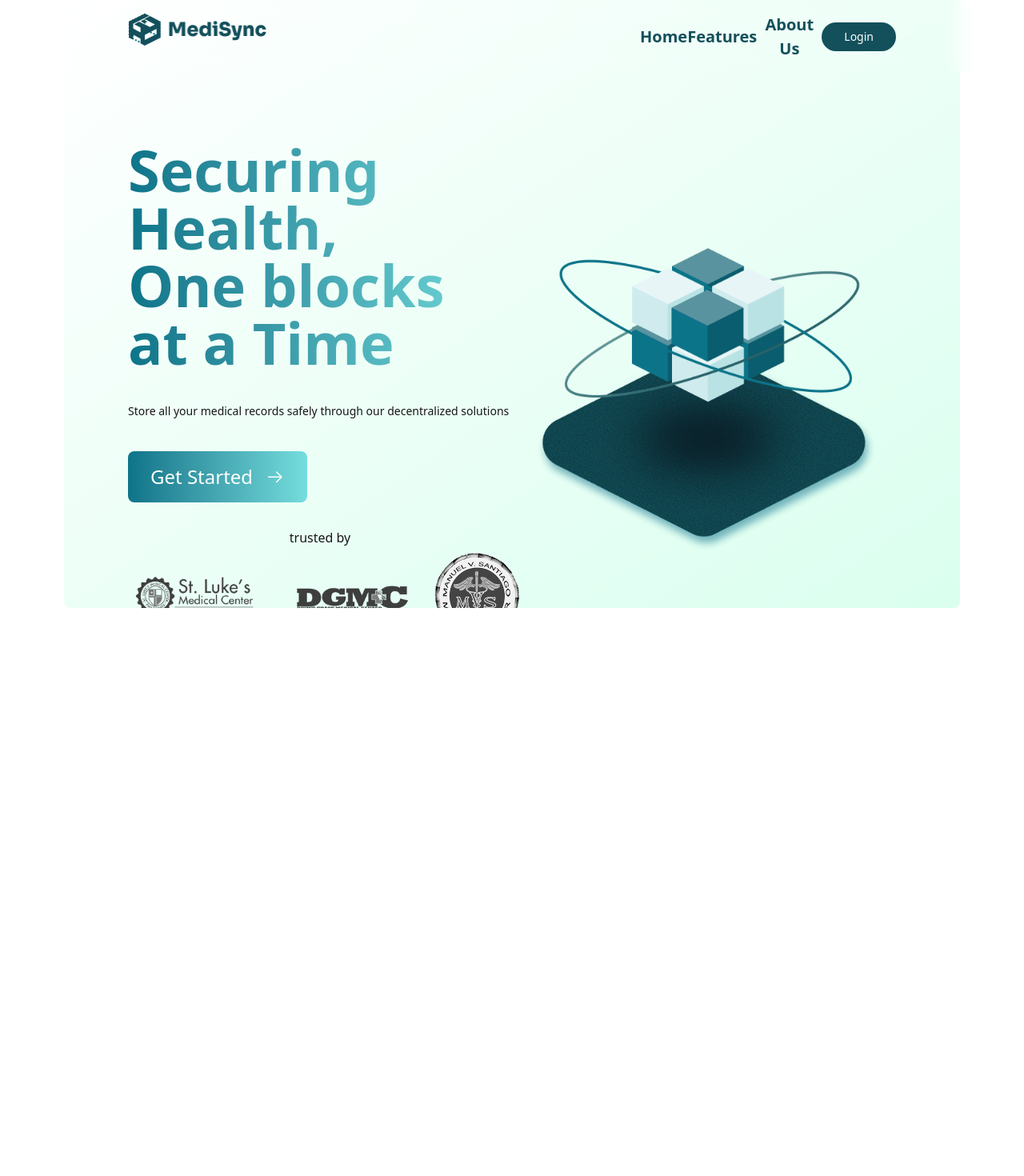
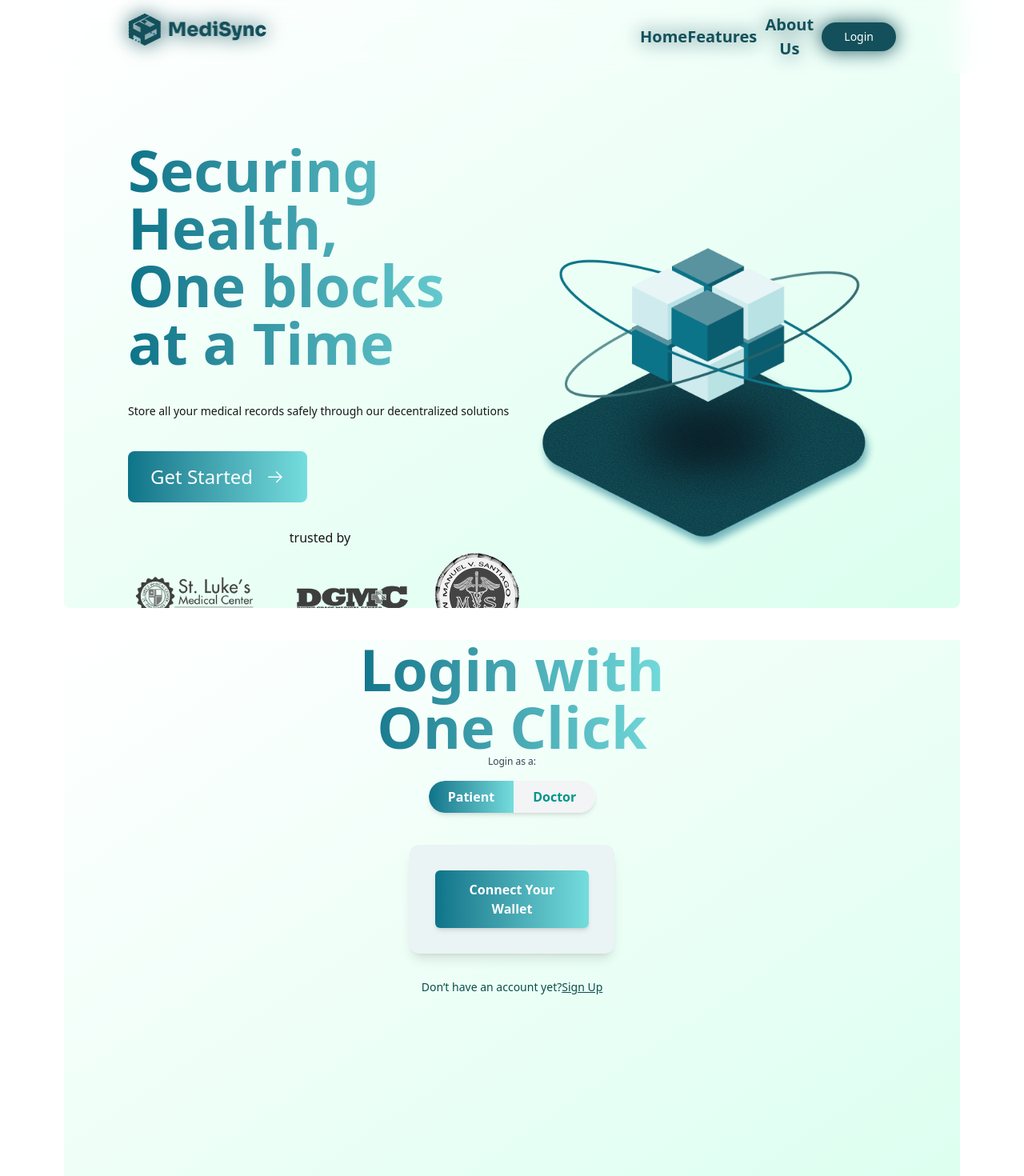
Before and after one commit to AshMeoww/MediSync---dApp, a Next.js app: page / in a window 1280 px wide. Shown: the top 1470 px of the page at 80% size. Before the commit the page ends 800 px from the top, so only its background shows below. Built offline with nearby package versions, Linux system fonts and the light colour scheme.

Commit message:
login page ui

```diff
--- a/app/page.tsx
+++ b/app/page.tsx
@@ -1,10 +1,14 @@
+import LoginPage from "@/components/pages/login";
 import LandingPage from "@/components/pages/page";
+
 import Image from "next/image";
 
 export default function Home() {
 return(
   <main className="w-full">
       <LandingPage />
+      {/* UI lang to*/}
+      <LoginPage />
   </main>
 );
 }
--- /dev/null
+++ b/components/pages/login.tsx
@@ -0,0 +1,79 @@
+import React from "react";
+import Image from "next/image";
+
+// not functional yet
+function LoginPage() {
+  return (
+    <div className="parentbox rounded-b-lg bg-gradient-to-br from-[rgba(217,217,217,0)] to-[#DAFFEF] h-[calc(100vh-2.5rem)] mb-10 overflow-hidden">
+      {/* Navbar */}
+      <div className="fixed top-0 left-0 w-full nav flex justify-between py-4 bg-opacity-70 backdrop-blur-md border-gray-200 px-4 md:px-20 lg:px-40">
+        {/* Logo */}
+        <div className="logo">
+          <Image
+            src="/images/MediSync.png"
+            quality={100}
+            width={174}
+            height={40}
+            alt="Logo"
+            className="max-w-full h-auto"
+          />
+        </div>
+
+        {/* Navigation Buttons */}
+        <div className="navbtn flex justify-between items-center text-[20px] font-bold text-[#13505B] w-full md:w-1/2 lg:w-1/3">
+          <button className="hover:text-blue-500 transition duration-300">
+            Home
+          </button>
+          <button className="hover:text-blue-500 transition duration-300">
+            Features
+          </button>
+          <button className="hover:text-blue-500 transition duration-300">
+            About Us
+          </button>
+          <button
+            className="rounded-full bg-[#13505b] text-[#FCFFFD] text-sm px-7 h-9 hover:bg-[#0f3d46] transition duration-300 font-medium"
+            type="button"
+          >
+            Login
+          </button>
+        </div>
+      </div>
+
+      <div className="flex-grow flex flex-col items-center justify-center px-6 text-center max-w-md mx-auto w-full">
+        <h1 className="text-4xl lg:text-7xl font-bold bg-gradient-to-r from-[#0C7489] to-[#75DDDD] text-transparent bg-clip-text">
+            Login with One Click
+        </h1>
+        <p className="text-xs text-gray-700 mb-4 select-none">
+          Login as a:
+        </p>
+
+        {/* button for patient and doctor */}
+        <div aria-label="Login role selection" className="inline-flex rounded-full shadow-md overflow-hidden mb-10 select-none" role="tablist">
+          <button aria-selected="true" className="bg-gradient-to-r from-[#0C7489] to-[#75DDDD] text-white font-semibold px-6 py-2 rounded-l-full shadow-md focus:outline-none transition" id="patientBtn" role="tab" type="button">
+          Patient
+          </button>
+          <button aria-selected="false" className="bg-gray-100 text-teal-600 font-semibold px-6 py-2 rounded-r-full focus:outline-none transition" id="doctorBtn" role="tab" type="button">
+          Doctor
+          </button>
+        </div>
+        <div className="bg-[#eaf4f4] rounded-xl shadow-lg p-8 w-64 flex flex-col items-center">
+
+          {/* wallet connection not done */}
+          <button className="bg-gradient-to-r from-[#0C7489] to-[#75DDDD] text-white font-semibold rounded-md px-6 py-3 w-full shadow-md hover:brightness-110 transition" type="button" id="connectWalletBtn">
+          Connect Your Wallet
+          </button>
+
+        </div>
+        <p className="text-sm text-teal-900 mt-8 select-none">
+          Don’t have an account yet?
+          <a className="underline" href="#">
+          Sign Up
+          </a>
+        </p>
+
+      </div>
+    </div>
+  );
+}
+
+export default LoginPage;
```
Also changed, not shown: 1 other file (tests, documents, lock files or other folders).
